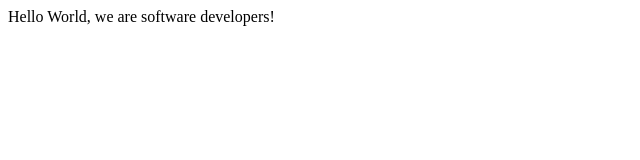
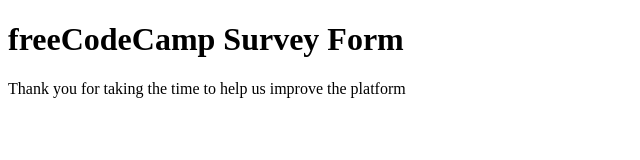
Before and after one commit to elafildecolor/SurveyForm, a plain HTML site: page index.html in a window 1280 px wide. Shown: the whole page, without its empty margins (0-640 px from the left). Drawn offline with Linux system fonts and the light colour scheme.

Commit message:
Add the title and subtitle

```diff
--- a/index.html
+++ b/index.html
@@ -7,10 +7,16 @@
   </head>
 
   <body>
+    <main>
+      <header>
+        <h1 id="titel">freeCodeCamp Survey Form</h1>
+        <p id="description">Thank you for taking the time to help us improve the platform</p>
+      </header>
+    </main>
+
+
+
     <script src="https://cdn.freecodecamp.org/testable-projects-fcc/v1/bundle.js"></script>
-
-    Hello World, we are software developers!
-
     <script src="js/index.js"></script>
   </body>
 </html>
```
